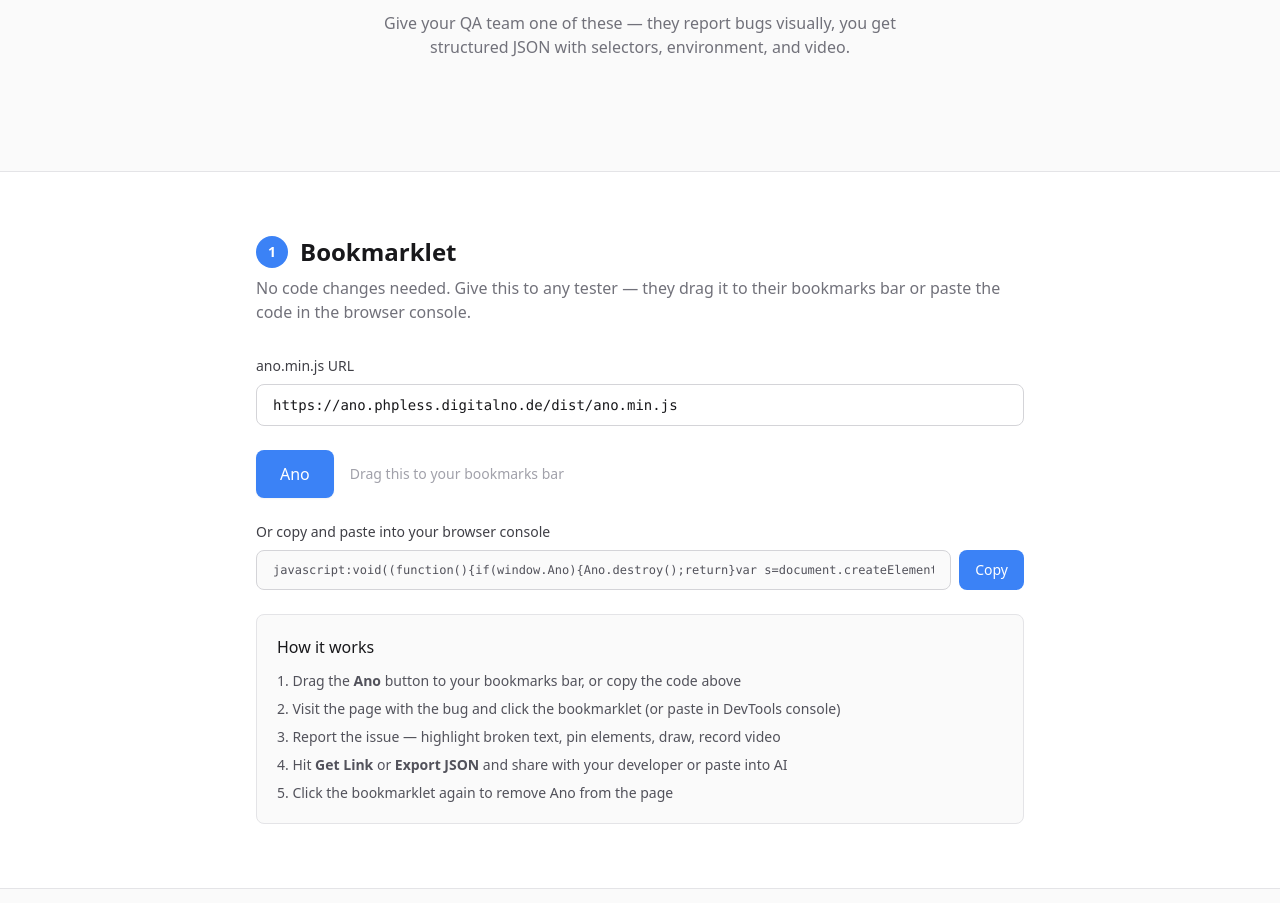
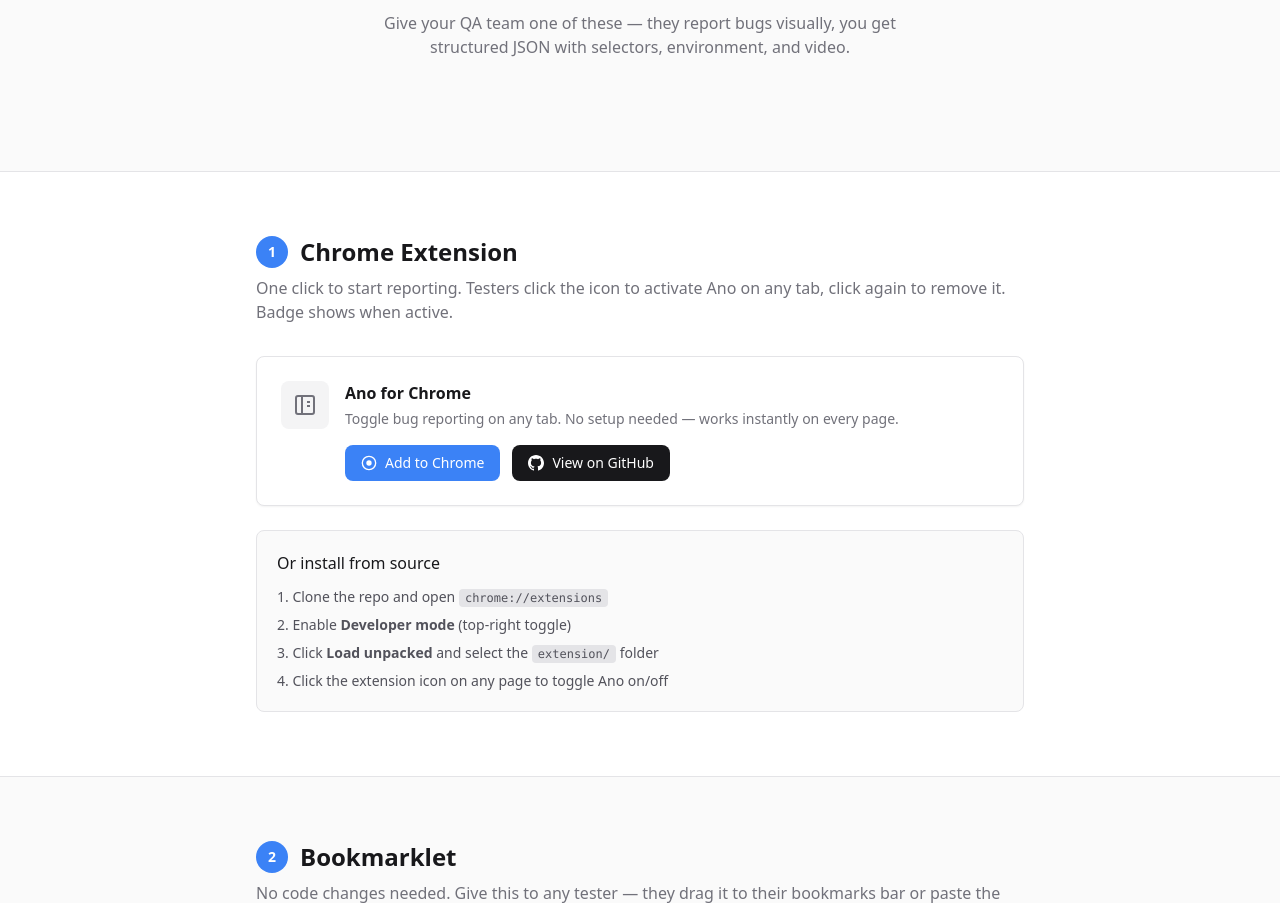
Before and after one commit to trajche/ano, a PHP site: page / in a window 1280 px wide. Shown: the part 575-1478 px from the top of the page. Run offline with PHP 8.4, Linux system fonts and the light colour scheme; some libraries are stand-ins or nearby versions.

Commit message:
Reorder homepage: Chrome Extension first, link to published store listing
- Chrome Extension → #1 with "Add to Chrome" button linking to Chrome Web Store
- Bookmarklet → #2
- Embed → #3
- Hero CTA now links to #extension

```diff
--- a/index.php
+++ b/index.php
@@ -37,7 +37,7 @@
       <p class="text-xl text-zinc-500 mb-4 max-w-xl mx-auto">QA and testers report bugs visually — developers and AI get structured context to fix them fast.</p>
       <p class="text-sm text-zinc-400 mb-10 max-w-lg mx-auto">Highlight broken text, pin problem elements, draw on the page, record video. Ano exports everything as structured JSON that you paste into a ticket, a Slack thread, or an AI chat. One script, zero dependencies.</p>
       <div class="flex gap-4 justify-center flex-wrap">
-        <a href="#bookmarklet" class="inline-flex items-center px-6 py-3 bg-accent-500 hover:bg-accent-600 text-white font-medium rounded-lg transition-colors">Get Started</a>
+        <a href="#extension" class="inline-flex items-center px-6 py-3 bg-accent-500 hover:bg-accent-600 text-white font-medium rounded-lg transition-colors">Get Started</a>
         <a href="https://github.com/trajche/ano" target="_blank" class="inline-flex items-center px-6 py-3 bg-white border border-zinc-200 hover:border-zinc-300 text-zinc-700 font-medium rounded-lg transition-colors shadow-sm">GitHub</a>
       </div>
     </div>
@@ -51,11 +51,54 @@
     </div>
   </section>
 
-  <!-- 1. Bookmarklet -->
-  <section id="bookmarklet" class="py-16 px-6 bg-white border-y border-zinc-200">
+  <!-- 1. Chrome Extension -->
+  <section id="extension" class="py-16 px-6 bg-white border-y border-zinc-200">
     <div class="max-w-3xl mx-auto">
       <div class="flex items-center gap-3 mb-2">
         <span class="flex items-center justify-center w-8 h-8 rounded-full bg-accent-500 text-white text-sm font-bold">1</span>
+        <h2 class="text-2xl font-semibold">Chrome Extension</h2>
+      </div>
+      <p class="text-zinc-500 mb-8">One click to start reporting. Testers click the icon to activate Ano on any tab, click again to remove it. Badge shows when active.</p>
+
+      <div class="border border-zinc-200 rounded-lg shadow-sm bg-white p-6 mb-6">
+        <div class="flex items-start gap-4">
+          <div class="flex-shrink-0 w-12 h-12 bg-zinc-100 rounded-lg flex items-center justify-center">
+            <svg width="24" height="24" viewBox="0 0 24 24" fill="none" stroke="currentColor" stroke-width="2" class="text-zinc-500"><rect x="3" y="3" width="18" height="18" rx="2"/><path d="M9 3v18"/><path d="M14 9h3"/><path d="M14 13h3"/></svg>
+          </div>
+          <div class="flex-1">
+            <h3 class="font-semibold mb-1">Ano for Chrome</h3>
+            <p class="text-sm text-zinc-500 mb-4">Toggle bug reporting on any tab. No setup needed — works instantly on every page.</p>
+            <div class="flex gap-3 flex-wrap">
+              <a href="https://chromewebstore.google.com/detail/ano-%E2%80%94-qa-bug-reporting/ndncffnjpgdmpiaegjndohfdnfgfeimf" target="_blank" class="inline-flex items-center gap-2 px-4 py-2 bg-accent-500 hover:bg-accent-600 text-white text-sm font-medium rounded-lg transition-colors">
+                <svg width="16" height="16" viewBox="0 0 24 24" fill="none"><circle cx="12" cy="12" r="10" stroke="currentColor" stroke-width="2"/><circle cx="12" cy="12" r="4" fill="currentColor"/></svg>
+                Add to Chrome
+              </a>
+              <a href="https://github.com/trajche/ano/tree/main/extension" target="_blank" class="inline-flex items-center gap-2 px-4 py-2 bg-zinc-900 hover:bg-zinc-800 text-white text-sm font-medium rounded-lg transition-colors">
+                <svg width="16" height="16" viewBox="0 0 24 24" fill="currentColor"><path d="M12 0c-6.626 0-12 5.373-12 12 0 5.302 3.438 9.8 8.207 11.387.599.111.793-.261.793-.577v-2.234c-3.338.726-4.033-1.416-4.033-1.416-.546-1.387-1.333-1.756-1.333-1.756-1.089-.745.083-.729.083-.729 1.205.084 1.839 1.237 1.839 1.237 1.07 1.834 2.807 1.304 3.492.997.107-.775.418-1.305.762-1.604-2.665-.305-5.467-1.334-5.467-5.931 0-1.311.469-2.381 1.236-3.221-.124-.303-.535-1.524.117-3.176 0 0 1.008-.322 3.301 1.23.957-.266 1.983-.399 3.003-.404 1.02.005 2.047.138 3.006.404 2.291-1.552 3.297-1.23 3.297-1.23.653 1.653.242 2.874.118 3.176.77.84 1.235 1.911 1.235 3.221 0 4.609-2.807 5.624-5.479 5.921.43.372.823 1.102.823 2.222v3.293c0 .319.192.694.801.576 4.765-1.589 8.199-6.086 8.199-11.386 0-6.627-5.373-12-12-12z"/></svg>
+                View on GitHub
+              </a>
+            </div>
+          </div>
+        </div>
+      </div>
+
+      <div class="bg-zinc-50 border border-zinc-200 rounded-lg p-5">
+        <h4 class="font-medium mb-3">Or install from source</h4>
+        <ol class="list-decimal list-inside text-sm text-zinc-600 space-y-2">
+          <li>Clone the repo and open <code class="bg-zinc-200 px-1.5 py-0.5 rounded text-xs">chrome://extensions</code></li>
+          <li>Enable <strong>Developer mode</strong> (top-right toggle)</li>
+          <li>Click <strong>Load unpacked</strong> and select the <code class="bg-zinc-200 px-1.5 py-0.5 rounded text-xs">extension/</code> folder</li>
+          <li>Click the extension icon on any page to toggle Ano on/off</li>
+        </ol>
+      </div>
+    </div>
+  </section>
+
+  <!-- 2. Bookmarklet -->
+  <section id="bookmarklet" class="py-16 px-6">
+    <div class="max-w-3xl mx-auto">
+      <div class="flex items-center gap-3 mb-2">
+        <span class="flex items-center justify-center w-8 h-8 rounded-full bg-accent-500 text-white text-sm font-bold">2</span>
         <h2 class="text-2xl font-semibold">Bookmarklet</h2>
       </div>
       <p class="text-zinc-500 mb-8">No code changes needed. Give this to any tester — they drag it to their bookmarks bar or paste the code in the browser console.</p>
@@ -98,11 +141,11 @@
     </div>
   </section>
 
-  <!-- 2. Embed -->
-  <section id="embed" class="py-16 px-6">
+  <!-- 3. Embed -->
+  <section id="embed" class="py-16 px-6 bg-white border-y border-zinc-200">
     <div class="max-w-3xl mx-auto">
       <div class="flex items-center gap-3 mb-2">
-        <span class="flex items-center justify-center w-8 h-8 rounded-full bg-accent-500 text-white text-sm font-bold">2</span>
+        <span class="flex items-center justify-center w-8 h-8 rounded-full bg-accent-500 text-white text-sm font-bold">3</span>
         <h2 class="text-2xl font-semibold">Embed in Your Website</h2>
       </div>
       <p class="text-zinc-500 mb-8">Ship Ano in your site behind a secret URL parameter. End users never see it — your QA team activates it by appending <code class="bg-zinc-200 px-1.5 py-0.5 rounded text-xs">?ano=1</code> to any page.</p>
```
Also changed, not shown: other parts of index.php (+0 -40 lines).
